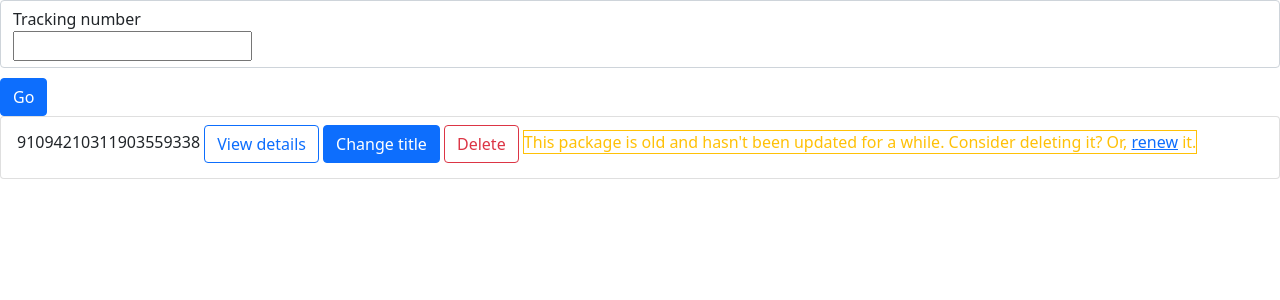
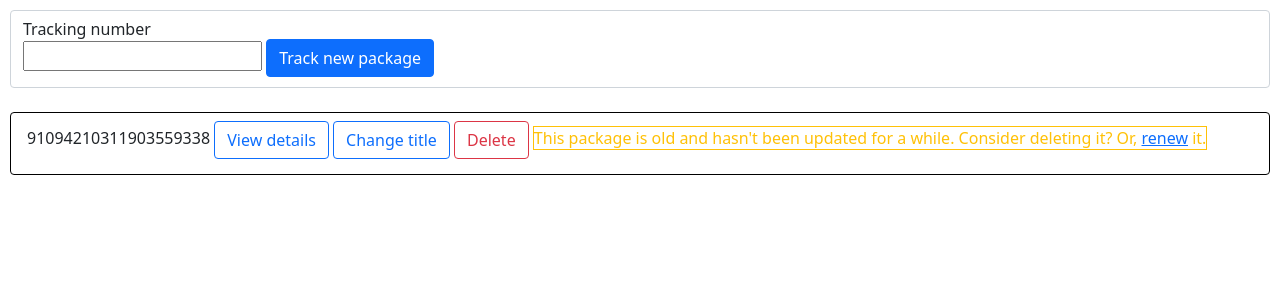
Before and after one commit to 1-max-1/package-tracker, a Flask app: page /packageList in a window 1280 px wide. Shown: the part 56-356 px from the top of the page. Run offline with Flask 2, Linux system fonts and the light colour scheme; a user stored in the database is signed in; data comes from the database, SQL or seed files in the repository; both versions use the stored data as it was after the commit; parts of the project's set-up code (start-up, migrations or seed data) failed here and were passed over; some libraries are stand-ins or nearby versions.

Commit message:
The package related pages look sort of better

```diff
--- a/forms.py
+++ b/forms.py
@@ -8,23 +8,20 @@ from wtforms.validators import DataRequired, Email, EqualTo, Length
 class LoginForm(FlaskForm):
 	email = StringField("Email", validators=[DataRequired(), Email(), Length(min=3, max=254)], render_kw={"style": "margin: auto; width: 100%;"})
 	password = PasswordField("Password", validators=[DataRequired(), Length(min=8, max=128)], render_kw={"style": "margin: auto; width: 100%;"})
-	#classes = {"email": "", "password": ""}
 
 # Same thing but for registration
 class RegisterForm(FlaskForm):
 	email = StringField("Email", validators=[DataRequired(), Email(), Length(min=3, max=254)], render_kw={"style": "margin: auto; width: 100%;"})
 	password = PasswordField("Password", validators=[DataRequired(), Length(min=8, max=128)], render_kw={"style": "margin: auto; width: 100%;"})
 	passwordConfirmation = PasswordField("Confirm password", validators=[DataRequired(), Length(min=8, max=128), EqualTo("password", "Passwords do not match")], render_kw={"style": "margin: auto; width: 100%;"})
-	#classes = {"email": "", "password": "", "passwordConfirmation": ""}
 
 class AddPackageForm(FlaskForm):
 	trackingCode = StringField("Tracking number", validators=[DataRequired()])
+	classes = {"trackingCode": "d-inline-block"}
 
 class ForgotPasswordForm(FlaskForm):
 	email = StringField("Email", validators=[DataRequired(), Email(), Length(min=3, max=254)], render_kw={"style": "margin: auto; width: 100%;"})
-	#classes = {"email": ""}
 
 class ResetPasswordForm(FlaskForm):
 	password = PasswordField("Password", validators=[DataRequired(), Length(min=8, max=128)], render_kw={"style": "margin: auto; width: 100%;"})
 	passwordConfirmation = PasswordField("Confirm password", validators=[DataRequired(), Length(min=8, max=128), EqualTo("password", "Passwords do not match")], render_kw={"style": "margin: auto; width: 100%;"})
-	#classes = {"password": "", "passwordConfirmation": ""}
--- a/templates/includes/form_renderer.html
+++ b/templates/includes/form_renderer.html
@@ -6,7 +6,7 @@
 	<!-- Loop through all of the remaining fields, skipping the csrf one we already did -->
 	{% for field in form if field.name != 'csrf_token' %}
 		<!-- + form.classes[field.name] maybe add this in-->
-		<div class="{{'form-control'}}" style="margin-bottom: 10px;">
+		<div class="{{(form.classes[field.name] if form.classes else 'form-control')}}" style="margin-bottom: 10px;">
 			<!-- Output the field title and the actual field element to the html -->
 			{{ field.label() }}
 			<br>
--- a/templates/packageList.html
+++ b/templates/packageList.html
@@ -82,27 +82,32 @@
 		}
 	</script>
 
+	<!-- Container that holds the main html -->
+	<div style="padding: 10px;">
 		<!-- This form will submit to itself -->
 		<form action="" method="POST">
 			<!-- The renderer does all of the work of getting the fields and adding them to the html -->
+			<div class="form-control">
 				{{render_form(form)}}
-		<input type="submit" class="btn btn-primary" style="display: inline;" value="Go"/>
+				<input type="submit" class="btn btn-primary d-inline-block" value="Track new package"/>
+			</div>
 		</form>
+		<br>
 
 		<!-- Below the form, we render each package the user is tracking in a list. These are passed in -->
 		<ul class="list-group" id="packageListUL">
 			{% if not packageList %}
-			<li class="list-group-item">You are not tracking any packages. Add one!</li>
+				<li class="list-group-item" style="border: 1px solid black;">You are not tracking any packages. Add one!</li>
 			<!-- If there are some things in the list then we loop through them -->
 			{% else %}
 				{% for package in packageList %}
-				<li class="list-group-item" id="packageListLI-{{package['id']}}">
+					<li class="list-group-item align-top" id="packageListLI-{{package['id']}}" style="border: 1px solid black;">
 						<!-- Render the package title -->
 						<p class="d-inline-block" id="packageLabel-{{package['id']}}">{{ package["title"] }}</p>
 						<!-- Button with link to package details page for this package -->
 						<a role="button" class="btn btn-outline-primary" href="/packageDetails/{{package['id']}}">View details</a>
 						<!-- Button that opens the title input modal -->
-					<button type="button" class="btn btn-primary" data-bs-toggle="modal" data-bs-target="#titleInputModal" onclick="assignPackageIDToModal(`{{package['id']}}`, `titleInputModal`)">Change title</button>
+						<button type="button" class="btn btn-outline-primary" data-bs-toggle="modal" data-bs-target="#titleInputModal" onclick="assignPackageIDToModal(`{{package['id']}}`, `titleInputModal`)">Change title</button>
 						<!-- Opens deletion modal -->
 						<button type="button" class="btn btn-outline-danger d-inline-block" data-bs-toggle="modal" data-bs-target="#deleteModal" onclick="assignPackageIDToModal(`{{package['id']}}`, `deleteModal`)">Delete</button>
 
@@ -114,6 +119,7 @@
 				{% endfor %}
 			{% endif %}
 		</ul>
+	</div>
 
 	<!-- This is the modal dialog allowing the user to input text for their package title -->
 	<div class="modal fade" id="titleInputModal" tabindex="-1" aria-labelledby="titleInputModal" aria-hidden="true">
```
Also changed, not shown: templates/packageData.html (+10 -6 lines), database/database.db. Lines whose indentation alone changed are shown as unchanged.
